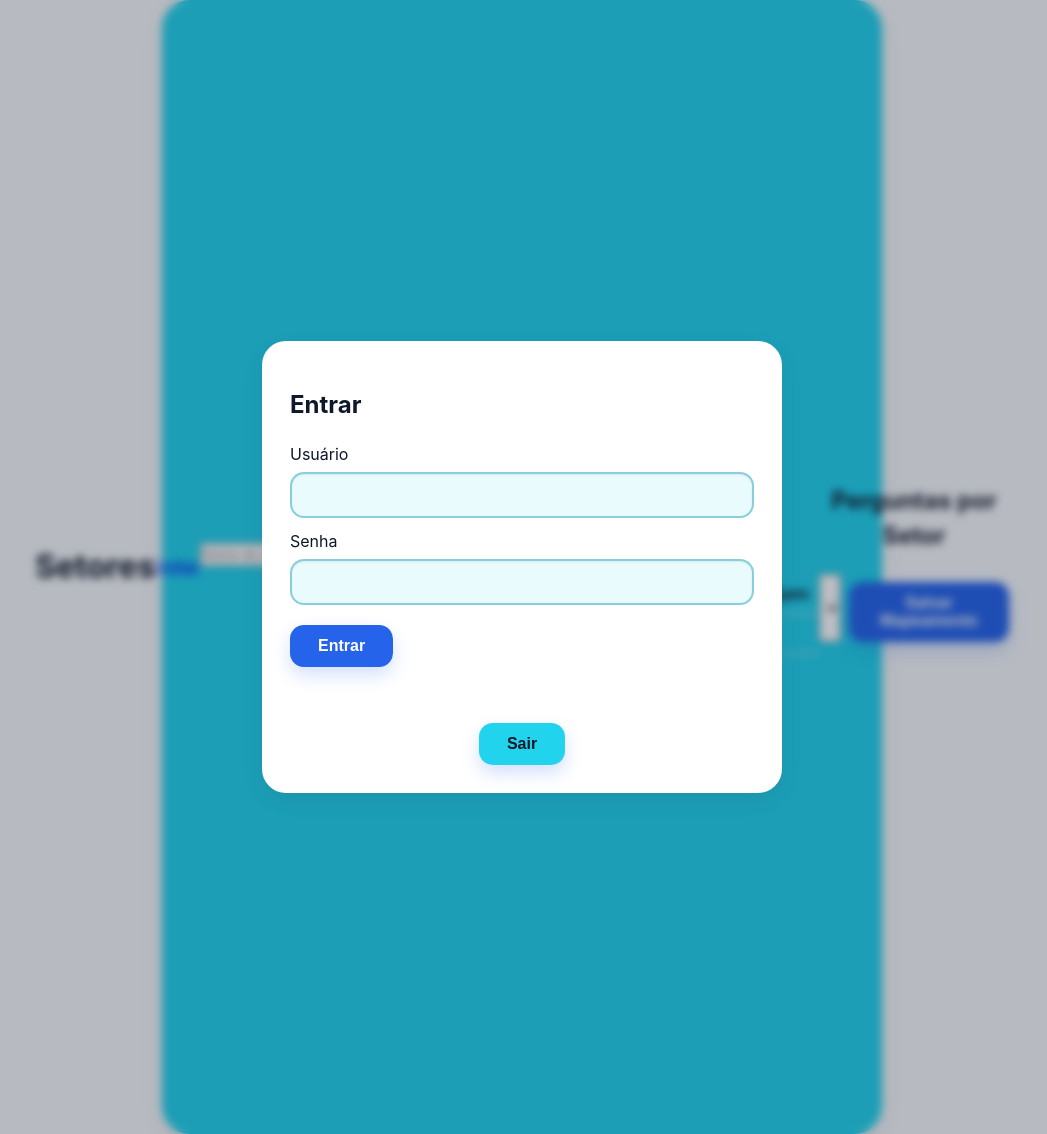
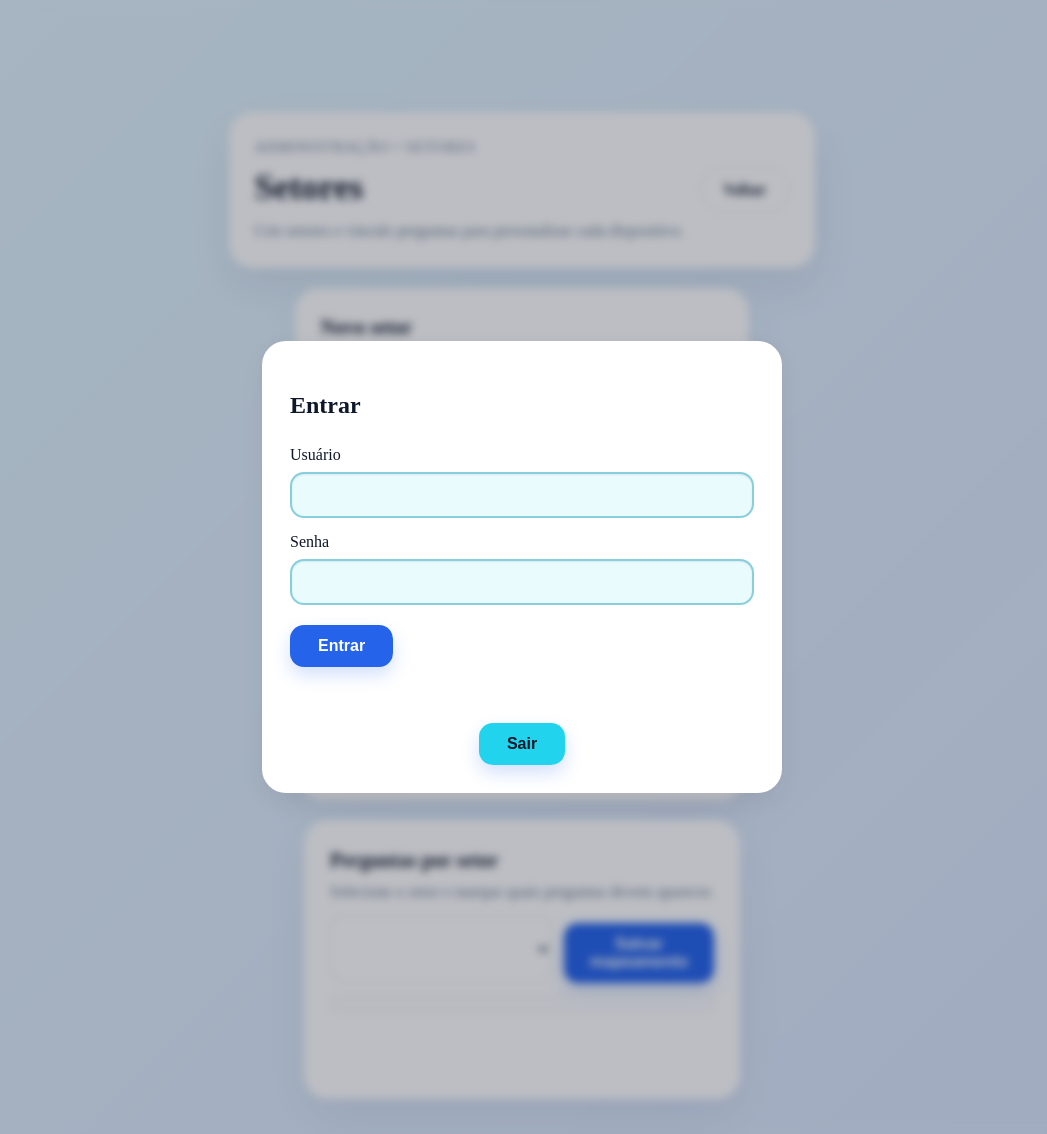
Before and after one commit to Johannmk1/ProgramacaoWeb, a PHP site: page /admin/setores.html in a window 1280 px wide. Shown: the whole page, without its empty margins (118-1165 px from the left). Run offline with PHP 8.4, Linux system fonts and the light colour scheme; lists and menus that the app fills with data are empty.

Commit message:
alterado visual da parte de adm

```diff
--- a/avaliacoes/public/admin/css/admin.css
+++ b/avaliacoes/public/admin/css/admin.css
@@ -1,18 +1,291 @@
-.nav { display:flex; gap:12px; flex-wrap:wrap; }
-.nav a { display:inline-block; padding:10px 14px; background:#0ea5e9; color:#fff; border-radius:8px; text-decoration:none; }
-.card { max-width: 720px; margin: 24px auto; }
+:root {
+  --admin-bg: linear-gradient(135deg, rgba(14,165,233,0.12), rgba(37, 99, 235, 0.16));
+  --admin-surface: #ffffff;
+  --admin-border: rgba(15,23,42,.08);
+  --admin-muted: #64748b;
+  --admin-strong: #0f172a;
+  --admin-table-stripe: rgba(14,165,233,0.04);
+}
 
-table { width:100%; border-collapse: collapse; }
-th, td { padding:8px 10px; border-bottom:1px solid #e5e7eb; }
-.row-actions button { margin-right: 6px; }
+body.admin-body {
+  min-height: 100vh;
+  margin: 0;
+  padding: clamp(1.5rem, 3vw, 3rem);
+  background: var(--admin-bg);
+  font-family: inherit;
+}
 
-.grid-3 { display:grid; grid-template-columns: 1fr 100px 120px; gap:8px; }
-.grid-2 { display:grid; grid-template-columns: 1fr 160px; gap:8px; }
-.grid-4 { display:grid; grid-template-columns: 1fr 1fr 1fr 140px; gap:8px; }
+.admin-shell {
+  width: min(900px, 100%);
+  margin: 0 auto;
+  display: flex;
+  flex-direction: column;
+  gap: 1.25rem;
+}
+
+.admin-header {
+  background: var(--admin-surface);
+  border-radius: 24px;
+  padding: clamp(1.25rem, 2vw, 1.75rem);
+  box-shadow: 0 18px 45px rgba(15,23,42,0.08);
+  display: flex;
+  flex-wrap: wrap;
+  align-items: flex-start;
+  justify-content: space-between;
+  gap: 1rem;
+}
+
+.admin-header h1 {
+  margin: 0.25rem 0 0;
+  font-size: clamp(1.75rem, 3vw, 2.2rem);
+  color: var(--admin-strong);
+}
+
+.admin-breadcrumb {
+  margin: 0;
+  font-size: 0.9rem;
+  text-transform: uppercase;
+  letter-spacing: 0.08em;
+  color: var(--admin-muted);
+}
+
+.admin-helper {
+  margin: 0.35rem 0 0;
+  color: var(--admin-muted);
+}
+
+.admin-back {
+  align-self: center;
+  padding: 0.65rem 1.4rem;
+  border-radius: 999px;
+  border: 1px solid var(--admin-border);
+  color: var(--admin-strong);
+  font-weight: 600;
+  text-decoration: none;
+  transition: background .15s ease;
+}
+
+.admin-back:hover {
+  background: rgba(15,23,42,.04);
+}
+
+.admin-panel {
+  background: var(--admin-surface);
+  border-radius: 24px;
+  padding: clamp(1.25rem, 2vw, 1.75rem);
+  box-shadow: 0 18px 45px rgba(15,23,42,0.06);
+  display: flex;
+  flex-direction: column;
+  gap: 0.75rem;
+}
+
+.admin-panel.form-panel {
+  padding-bottom: clamp(0.55rem, 1vw, 0.85rem);
+}
+
+.admin-panel.form-panel .btn {
+  margin-bottom: 0.15rem;
+}
+
+.admin-panel.form-panel .mensagem {
+  margin-top: 0.15rem;
+}
+
+.admin-panel h2 {
+  margin: 0;
+  font-size: 1.25rem;
+  color: var(--admin-strong);
+}
+
+.admin-nav {
+  display: grid;
+  grid-template-columns: repeat(auto-fit, minmax(220px, 1fr));
+  gap: 1rem;
+}
+
+.admin-card-link {
+  background: var(--admin-surface);
+  border-radius: 20px;
+  padding: 1.25rem;
+  border: 1px solid rgba(37,99,235,.12);
+  text-decoration: none;
+  color: var(--admin-strong);
+  font-weight: 600;
+  box-shadow: 0 10px 30px rgba(37,99,235,0.08);
+  transition: transform .12s ease, box-shadow .12s ease;
+}
+
+.admin-card-link span {
+  display: block;
+  margin-top: 0.35rem;
+  color: var(--admin-muted);
+  font-weight: 500;
+}
+
+.admin-card-link:hover {
+  transform: translateY(-2px);
+  box-shadow: 0 14px 38px rgba(37,99,235,0.12);
+}
+
+.grid-3,
+.grid-2,
+.grid-4 {
+  display: grid;
+  gap: 0.75rem;
+}
+
+.grid-3 { grid-template-columns: minmax(0, 2fr) 150px 130px; }
+.grid-2 { grid-template-columns: minmax(0, 2fr) 150px; }
+.grid-4 { grid-template-columns: minmax(0, 1.5fr) 1fr 1fr 120px; }
+
+@media (max-width: 900px) {
+  .grid-3,
+  .grid-2,
+  .grid-4 { grid-template-columns: 1fr; }
+}
+
+.admin-panel input,
+.admin-panel select,
+.admin-panel textarea {
+  width: 100%;
+  border-radius: 14px;
+  border: 1px solid var(--admin-border);
+  padding: 0.75rem 1rem;
+  font-size: 1rem;
+  background: rgba(255,255,255,0.85);
+  color: var(--admin-strong);
+  transition: border-color .12s ease, box-shadow .12s ease;
+}
+
+.admin-panel input:focus,
+.admin-panel select:focus,
+.admin-panel textarea:focus {
+  outline: none;
+  border-color: var(--color-primary);
+  box-shadow: 0 0 0 3px rgba(37,99,235,0.15);
+}
+
+.inline-field {
+  display: inline-flex;
+  align-items: center;
+  gap: 0.4rem;
+  color: var(--admin-strong);
+  font-weight: 600;
+}
+
+.inline-field input[type="checkbox"] {
+  width: auto;
+  accent-color: var(--color-primary, #2563eb);
+}
+
+.table-wrapper {
+  border: 1px solid var(--admin-border);
+  border-radius: 20px;
+  overflow: hidden;
+}
+
+table {
+  width: 100%;
+  border-collapse: collapse;
+  background: var(--admin-surface);
+}
+
+table select {
+  width: 100%;
+  min-width: 170px;
+  border-radius: 14px;
+  border: 1px solid var(--admin-border);
+  padding: 0.45rem 0.75rem;
+  background: rgba(255,255,255,0.9);
+  color: var(--admin-strong);
+  box-sizing: border-box;
+}
+
+thead {
+  background: rgba(37,99,235,0.08);
+}
+
+th {
+  text-align: left;
+  font-size: 0.9rem;
+  letter-spacing: 0.04em;
+  text-transform: uppercase;
+  color: var(--admin-muted);
+}
+
+th, td {
+  padding: 0.85rem 1rem;
+  border-bottom: 1px solid var(--admin-border);
+}
+
+tbody tr:nth-child(even) {
+  background: var(--admin-table-stripe);
+}
+
+tbody tr:hover {
+  background: rgba(15,23,42,0.08);
+}
+
+td[contenteditable] {
+  border-radius: 12px;
+  background: rgba(37,99,235,0.04);
+  border: 1px solid transparent;
+  min-width: 160px;
+}
+
+td[contenteditable]:focus {
+  outline: none;
+  border-color: rgba(37,99,235,0.35);
+  background: rgba(37,99,235,0.08);
+}
+
+.row-actions {
+  display: flex;
+  flex-wrap: wrap;
+  gap: 0.35rem;
+}
+
+.row-actions button {
+  border: 1px solid var(--admin-border);
+  background: rgba(255,255,255,0.8);
+  color: var(--admin-strong);
+  border-radius: 999px;
+  padding: 0.35rem 0.9rem;
+  font-size: 0.9rem;
+  font-weight: 600;
+  cursor: pointer;
+  transition: background .15s ease, transform .12s ease;
+}
+
+.row-actions button[data-act="save"] { background: rgba(37,99,235,0.12); color: var(--admin-strong); }
+.row-actions button[data-act="toggle"] { background: rgba(14,165,233,0.12); }
+.row-actions button[data-act="del"] { background: rgba(239,68,68,0.12); }
+
+.row-actions button:active {
+  transform: scale(0.97);
+}
 
 .muted { color:#6b7280; }
 
 .mt-10 { margin-top: 10px; }
-.mt-20 { margin-top: 20px; }
 
-.inline-field { display:flex; align-items:center; gap:8px; }
+.mensagem {
+  text-align: left;
+  font-weight: 600;
+}
+
+#listaPerguntasMap {
+  display: flex;
+  flex-direction: column;
+  gap: 0.5rem;
+  max-height: 360px;
+  overflow: auto;
+  padding: 0.5rem;
+  border: 1px solid var(--admin-border);
+  border-radius: 16px;
+  background: rgba(248,250,252,0.6);
+}
+
+#listaPerguntasMap label {
+  padding: 0.35rem 0.25rem;
+}
--- a/avaliacoes/public/admin/setores.html
+++ b/avaliacoes/public/admin/setores.html
@@ -8,13 +8,22 @@
     <link rel="stylesheet" href="css/admin.css" />
     <link rel="stylesheet" href="../css/kiosk.css" />
   </head>
-  <body>
-    <main class="card">
-      <h1>Setores</h1>
-      <p><a href="index.html">Voltar</a></p>
+  <body class="admin-body">
+    <main class="admin-shell">
+      <header class="admin-header">
+        <div>
+          <p class="admin-breadcrumb">Administração • Setores</p>
+          <h1>Setores</h1>
+          <p class="admin-helper">Crie setores e vincule perguntas para personalizar cada dispositivo.</p>
+        </div>
+        <a class="admin-back" href="index.html">Voltar</a>
+      </header>
 
-      <section>
-        <h2>Cadastrar</h2>
+      <section class="admin-panel form-panel">
+        <div>
+          <h2>Novo setor</h2>
+          <p class="admin-helper">Informe um nome e defina se o setor estará ativo.</p>
+        </div>
         <div class="grid-2">
           <input id="nome" type="text" placeholder="Nome do setor" />
           <label class="label inline-field">
@@ -25,21 +34,29 @@
         <p id="msg" class="mensagem"></p>
       </section>
 
-      <section class="mt-20">
-        <h2>Lista</h2>
-        <table>
-          <thead><tr><th>ID</th><th>Nome</th><th>Status</th><th>AÃ§Ãµes</th></tr></thead>
-          <tbody id="tbody"></tbody>
-        </table>
+      <section class="admin-panel">
+        <div>
+          <h2>Lista de setores</h2>
+          <p class="admin-helper">Atualize informações diretamente na tabela ou altere o status.</p>
+        </div>
+        <div class="table-wrapper">
+          <table>
+            <thead><tr><th>ID</th><th>Nome</th><th>Status</th><th>Ações</th></tr></thead>
+            <tbody id="tbody"></tbody>
+          </table>
+        </div>
       </section>
 
-      <section class="mt-20">
-        <h2>Perguntas por Setor</h2>
+      <section class="admin-panel">
+        <div>
+          <h2>Perguntas por setor</h2>
+          <p class="admin-helper">Selecione o setor e marque quais perguntas devem aparecer.</p>
+        </div>
         <div class="grid-2">
           <select id="selSetorMap"></select>
-          <button id="btnSalvarMap" class="btn">Salvar Mapeamento</button>
+          <button id="btnSalvarMap" class="btn">Salvar mapeamento</button>
         </div>
-        <div id="listaPerguntasMap" style="margin-top:10px;"></div>
+        <div id="listaPerguntasMap"></div>
         <p id="msgMap" class="mensagem"></p>
       </section>
     </main>
```
Also changed, not shown: avaliacoes/public/admin/dispositivos.html (+27 -13 lines), avaliacoes/public/admin/perguntas.html (+26 -12 lines), avaliacoes/public/admin/usuarios.html (+26 -12 lines).
